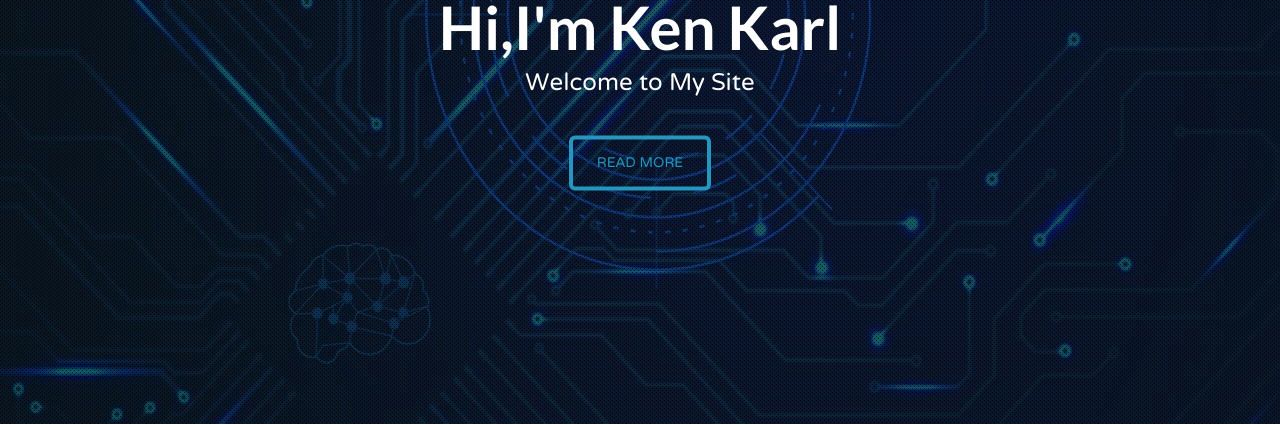
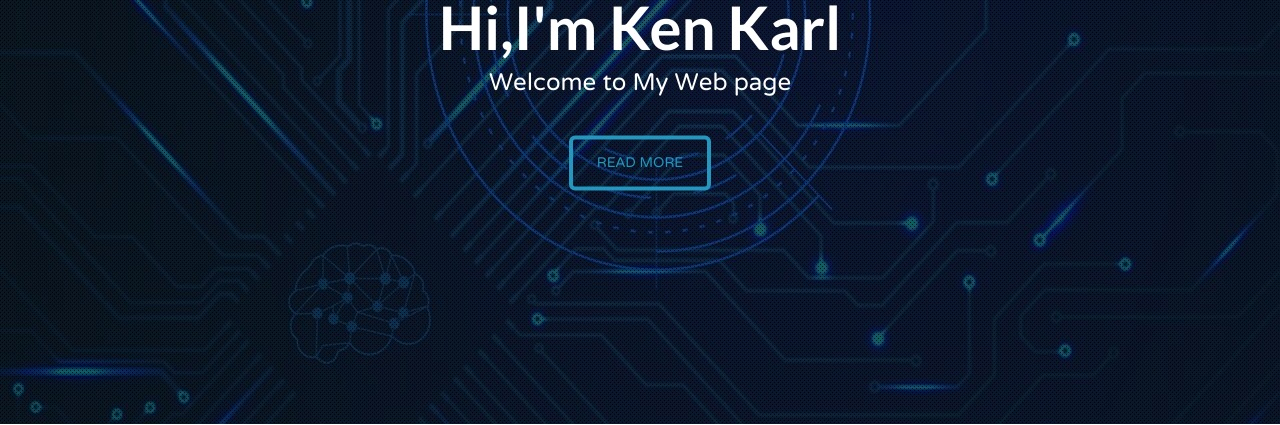
Before and after one commit to DistinctVersion/DistinctVersion.github.io, a plain HTML site: page index.html in a window 1280 px wide. Shown: the part 376-801 px from the top of the page. Drawn offline with Linux system fonts and the light colour scheme.

Commit message:
Update index.html

```diff
--- a/index.html
+++ b/index.html
@@ -71,7 +71,7 @@
 		<ul class="slides">
 			<li>
 				<h1>Hi,I'm Ken Karl</h1>
-				<h2>Welcome to My Site</h2>
+				<h2>Welcome to My Web page</h2>
 			</li>
 			<li>
 				<h1>I'm a Freelancer</h1>
```
